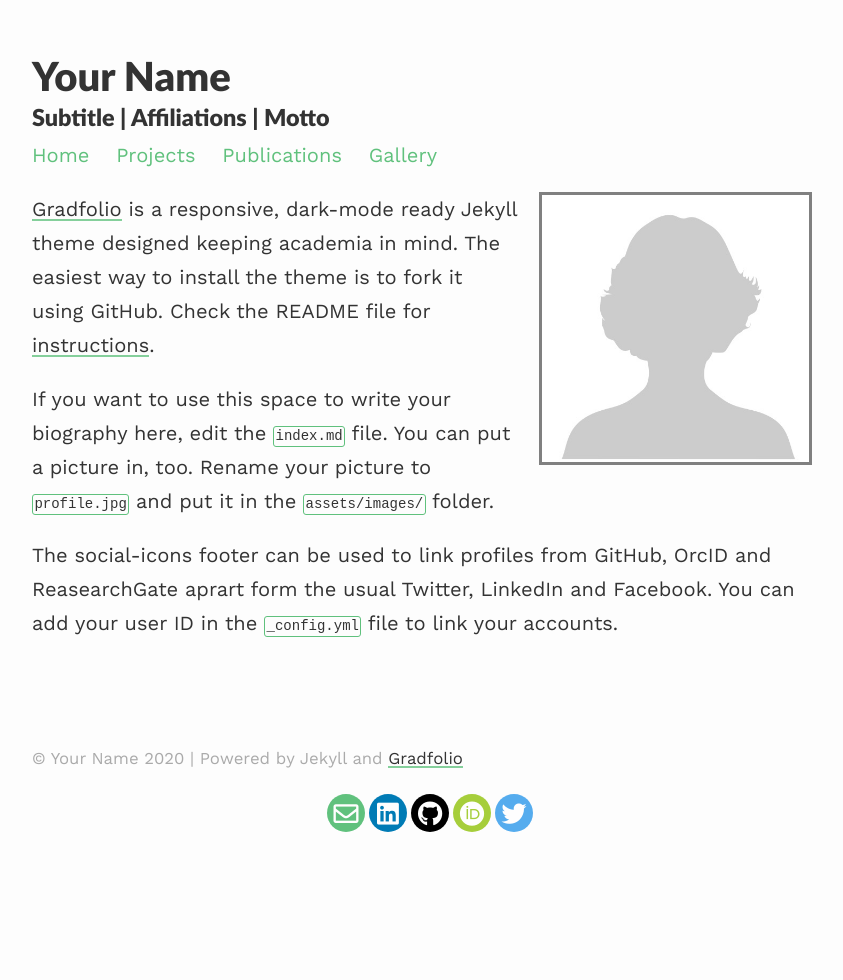
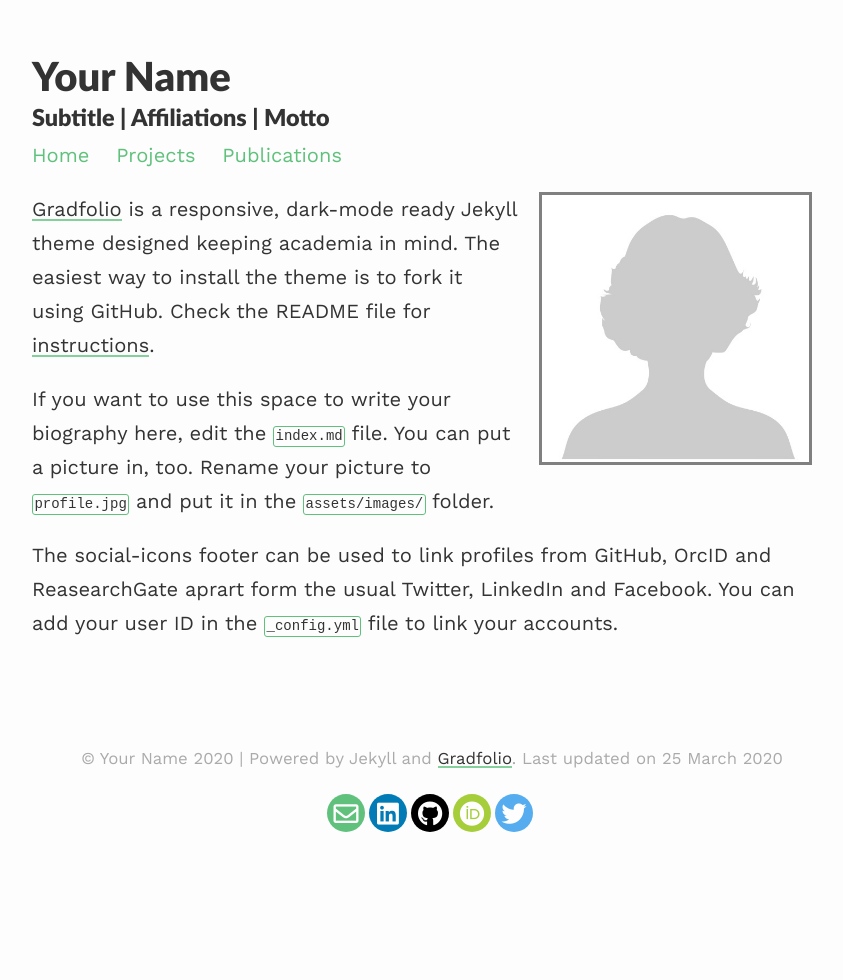
Before and after one commit to likesunny-yon/gradfolio, a Jekyll site: the page built from index.md, in a window 1280 px wide. Shown: the whole page, without its empty margins (208-1051 px from the left). Built offline with Jekyll 4.4.1, drawn with Linux system fonts in a browser that asks for light colours; nearby versions of some CDN libraries; part of the change alters nothing that is shown.

Commit message:
added email protect, footer centering

```diff
--- a/_config.yml
+++ b/_config.yml
@@ -9,7 +9,7 @@ email: jitin.s.nair@gmail.com
 # Social media links in footer
 facebook:
 twitter: jitinnair1
-linkedin: in/jitinnair1 #prepend country code
+linkedin: jitinnair1
 github: jitinnair1
 researchgate:
 orcid: 0000-0001-7004-9377
@@ -55,3 +55,28 @@ exclude:
 plugins:
   - jekyll-seo-tag
   - jekyll-paginate
+  - jekyll-email-protect
+  - jekyll/scholar
+
+# Jekyll-Scholar
+scholar:
+  last_name: Einstein
+
+  style: apa
+  locale: en
+
+  sort_by: year
+  order: descending
+
+  source: /_bibliography/
+  bibliography: papers.bib
+  bibliography_template: bib
+
+  replace_strings: true
+  join_strings: true
+
+  details_dir: bibliography
+  details_layout: bibtex.html
+  details_link: Details
+
+  query: "@*"
--- a/_includes/social-footer.html
+++ b/_includes/social-footer.html
@@ -3,7 +3,7 @@
 {%- if site.email -%}
 <a title="{{ _locale_string_email }}"
 class="social-button email" itemprop="email"
-href="mailto:{{ site.email }}" target="_blank">
+href="mailto:{{ site.email | encode_email }}" target="_blank">
 <i class="far fa-envelope"></i>
 </a>
 {%- endif -%}
@@ -11,7 +11,7 @@ href="mailto:{{ site.email }}" target="_blank">
 {%- if site.linkedin -%}
 <a title="{{ _locale_string_follow | replace: '[NAME]', 'LinkedIn' }}"
 class="social-button linkedin"
-href="https://www.linkedin.com/{{ site.linkedin }}" itemprop="sameAs"
+href="https://www.linkedin.com/in/{{ site.linkedin }}" itemprop="sameAs"
 target="_blank">
 <i class="fab fa-linkedin"></i>
 </a>
--- a/_layouts/default.html
+++ b/_layouts/default.html
@@ -16,7 +16,6 @@
                 <a href="{{site.baseurl}}/">Home</a>
                 <a href="{{site.baseurl}}/projects/">Projects</a>
                 <a href="{{site.baseurl}}/publications/">Publications</a>
-                <a href="{{site.baseurl}}/gallery/">Gallery</a>
         </div>
 
         {% seo %}
@@ -36,7 +35,8 @@
           <p class="copy">
             <small> &copy; {{site.title}} {{ site.time | date: '%Y' }}
                     | Powered by Jekyll and
-                    <a target="_blank" href="https://github.com/jitinnair1/hagura-academic/">Gradfolio</a>
+                    <a target="_blank" href="https://github.com/jitinnair1/gradfolio/">Gradfolio</a>.
+                    Last updated on {{ site.time | date_to_long_string }}
             </small>
           </p>
 
--- a/assets/css/_sass/footer.scss
+++ b/assets/css/_sass/footer.scss
@@ -12,4 +12,5 @@ footer {
 /* Footer copyrights */
 .copy {
     color: #aaa;
+    text-align: center;
 }
--- a/assets/css/_sass/profile.scss
+++ b/assets/css/_sass/profile.scss
@@ -1,7 +1,7 @@
 /* Profile */
 .profile {
     border-style: solid;
-    border-color: gray;
+    border-color: $light-gray;
     margin-left: 1em;
     margin-right: 1em;
 }
--- a/assets/css/_sass/variables.scss
+++ b/assets/css/_sass/variables.scss
@@ -5,7 +5,7 @@ $small-font-size:  $base-font-size * 0.875;
 $base-line-height: 1.7;
 
 $spacing-unit:     30px;
-
+$light-gray: gray;
 $text-color:       #333;
 $background-color: #fdfdfd;
 $brand-color:      #60c17d;
```
Also changed, not shown: LICENCE.md (deleted).
